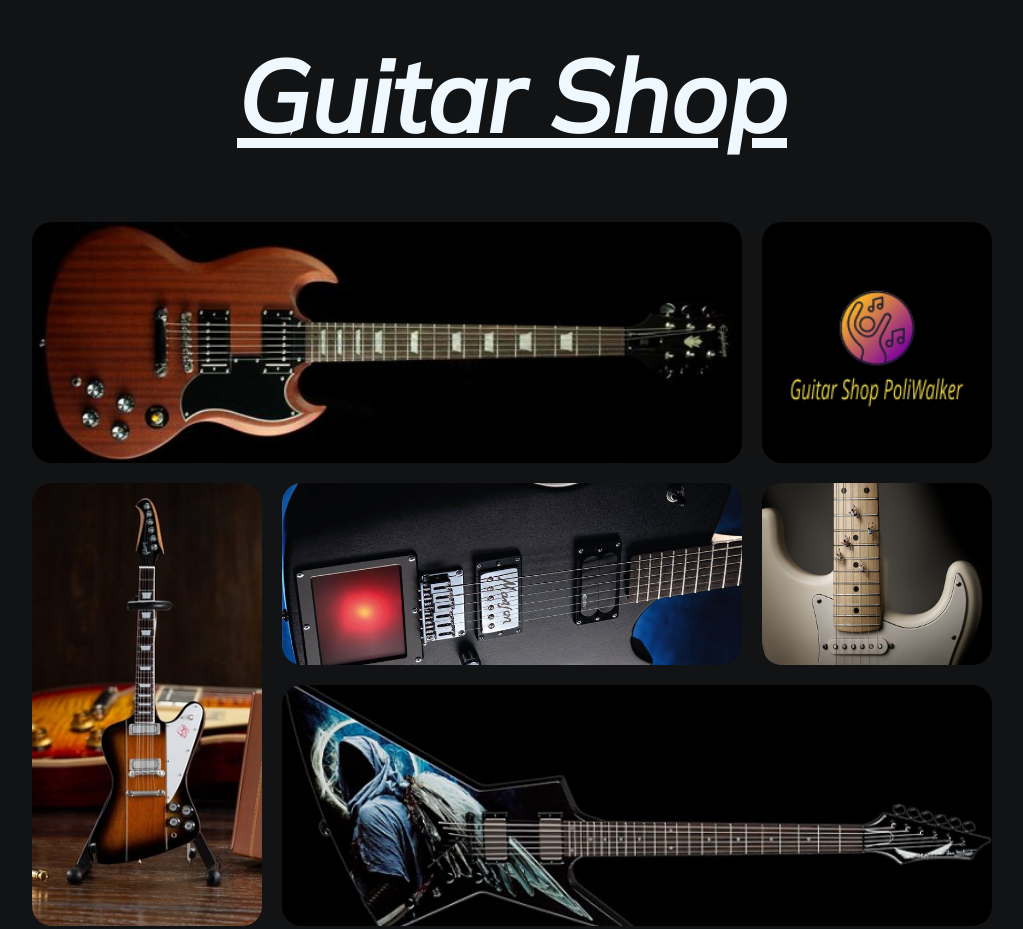
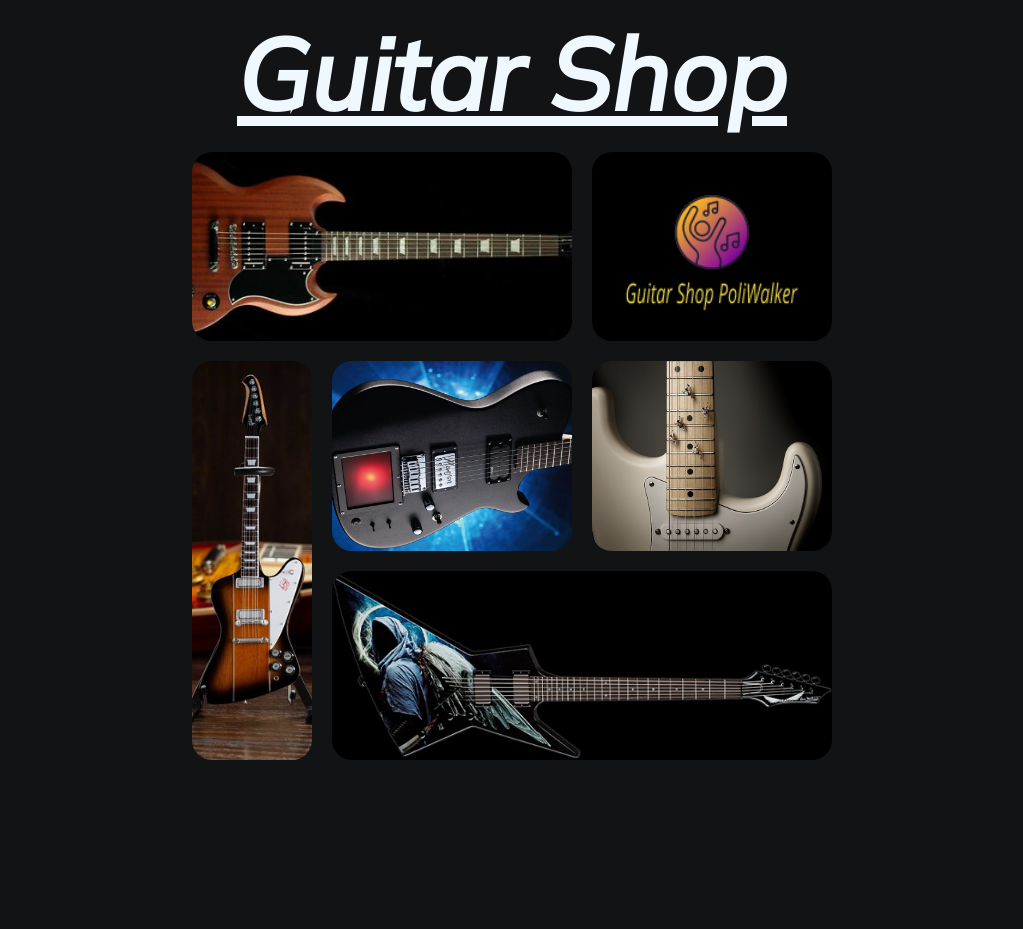
Before and after one commit to Poliwalker/galery-guitars-grid, a plain HTML site: page index.html in a window 1280 px wide. Shown: the whole page, without its empty margins (128-1151 px from the left). After the commit the page ends 856 px from the top, so only its background shows below. Drawn offline with nearby package versions, Linux system fonts and the light colour scheme.

Commit message:
correccion desktop

```diff
--- a/style.css
+++ b/style.css
@@ -11,8 +11,8 @@ body{
 }
 
 header{
-    padding: 2rem 10rem 1rem;
     width: 100%;
+    margin-top: 10px;
 }
 
 h1{
@@ -25,12 +25,12 @@ h1{
 
 .container{
     display: grid;
-    grid-template-columns: 1fr 2fr 1fr;
-    grid-template-rows: 4fr 3fr 4fr;
+    grid-template-columns: 2fr 4fr 4fr;
+    grid-template-rows: 35fr 35fr 35fr;
     gap: 20px;
-    height: 100vh;
-    padding: 3rem 10rem;
-    width: 100%;
+    height: 90vh;
+    padding:1rem 20rem 6rem;
+    ;
 }
 
 .item{
```
